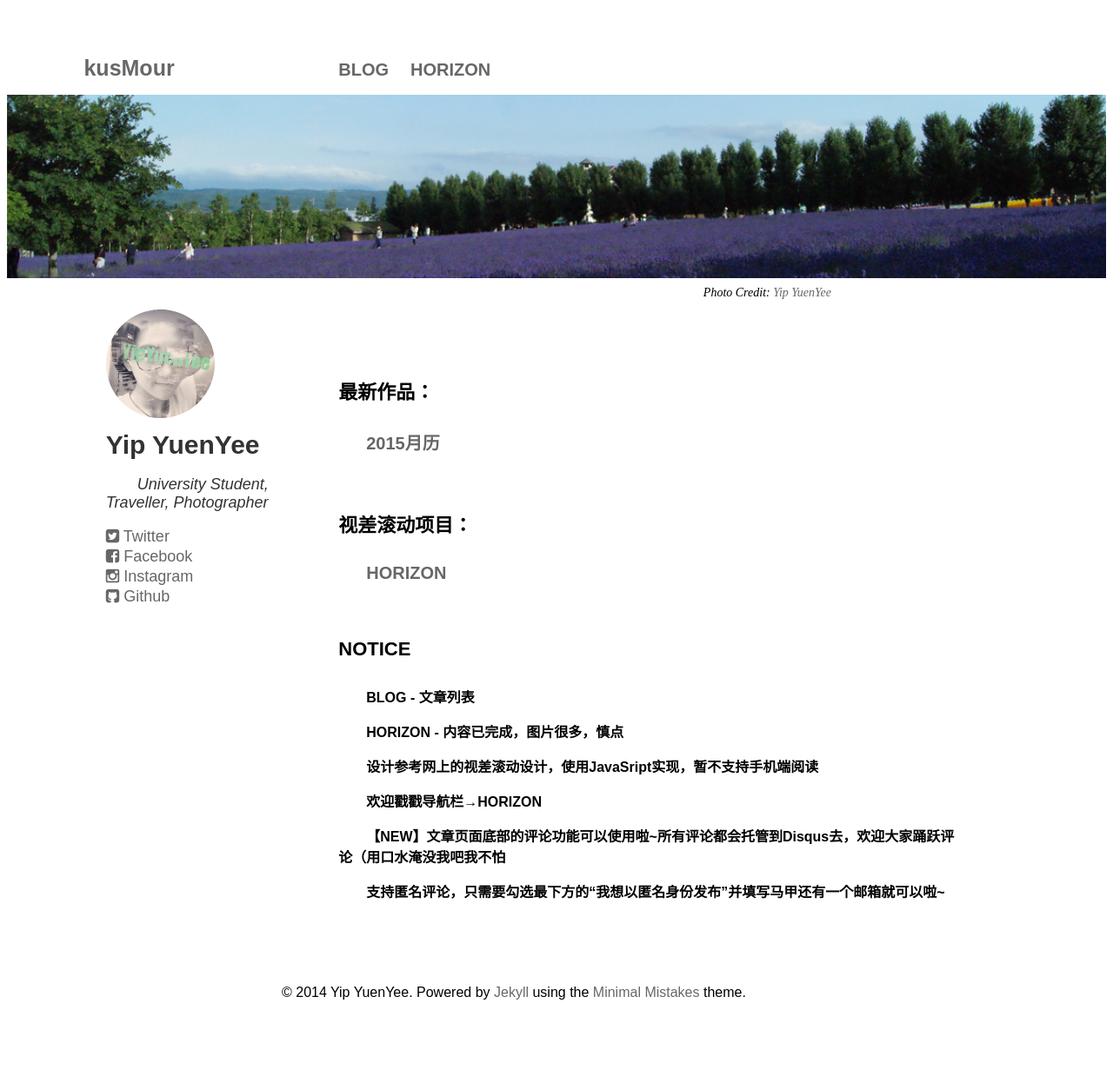
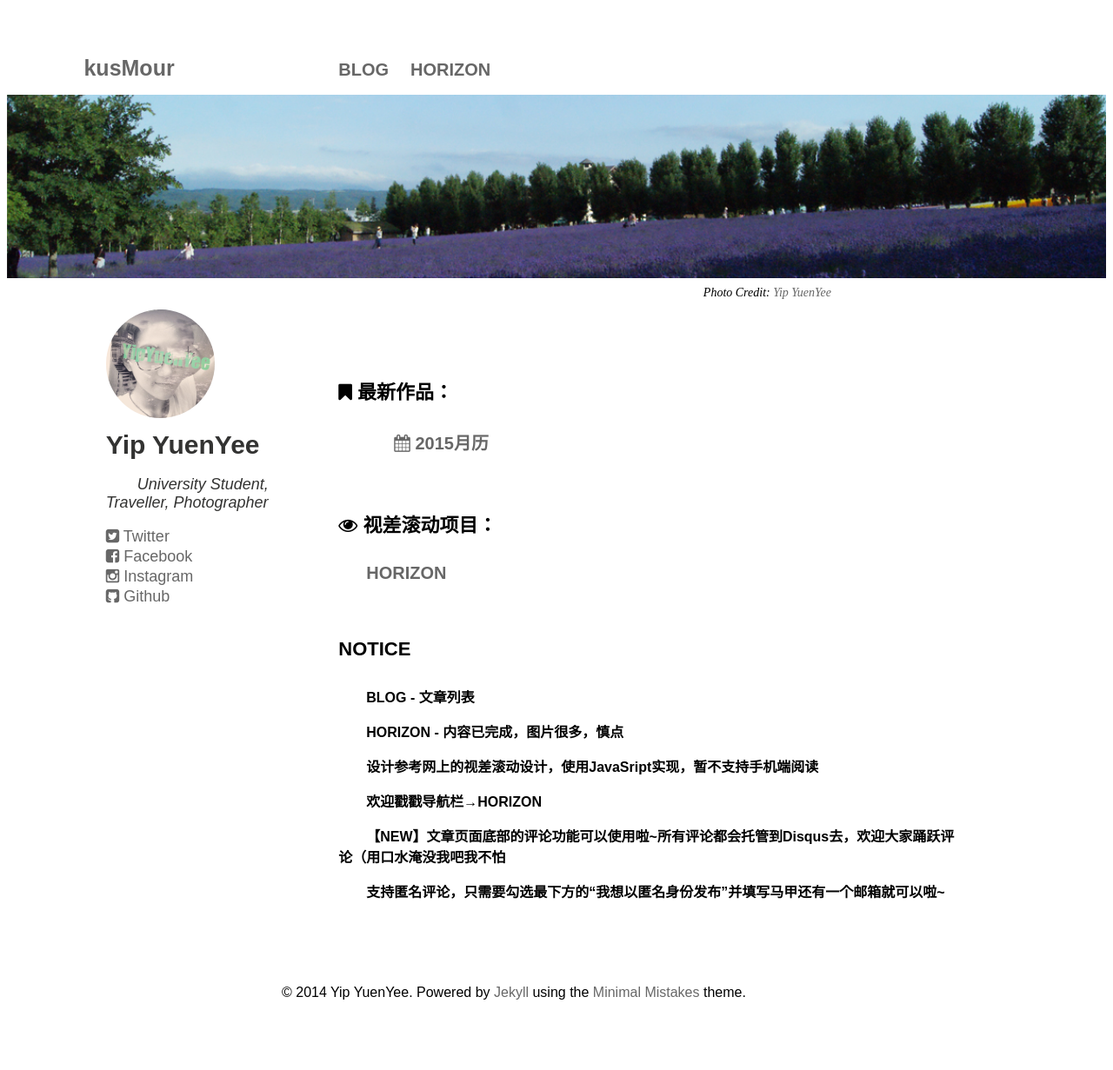
Before and after one commit to kusmour/blog_jekyll, a Jekyll site: the page built from index.html, in a window 1280 px wide. Shown: the whole page at 87% size. Built offline with Jekyll 4.4.1, drawn with Linux system fonts in a browser that asks for light colours.

Commit message:
homepage content

```diff
--- a/index.html
+++ b/index.html
@@ -78,11 +78,11 @@ title: kusMour
 				<h1><br></h1>
 				<div class="article_wrap">
 					<span class = "notice">
-						<h4>最新作品：</h4>
-						<p><a href="{{ site.baseurl }}/2015/02/13/5years.html" target="_blank">2015月历</a></p>
+						<h4><i class="fa fa-bookmark"></i> 最新作品：</h4>
+						<p><a href="{{ site.baseurl }}/2015/02/13/5years.html" target="_blank"><i class="fa fa-calendar"></i> 2015月历</a></p>
 						<p><br></p>
 
-						<h4>视差滚动项目：</h4>
+						<h4><i class="fa fa-eye"></i> 视差滚动项目：</h4>
 						<p><a href="{{ site.baseurl }}/horizon.html" target="_blank">HORIZON</a></p>
 						<p><br></p>
 
```
